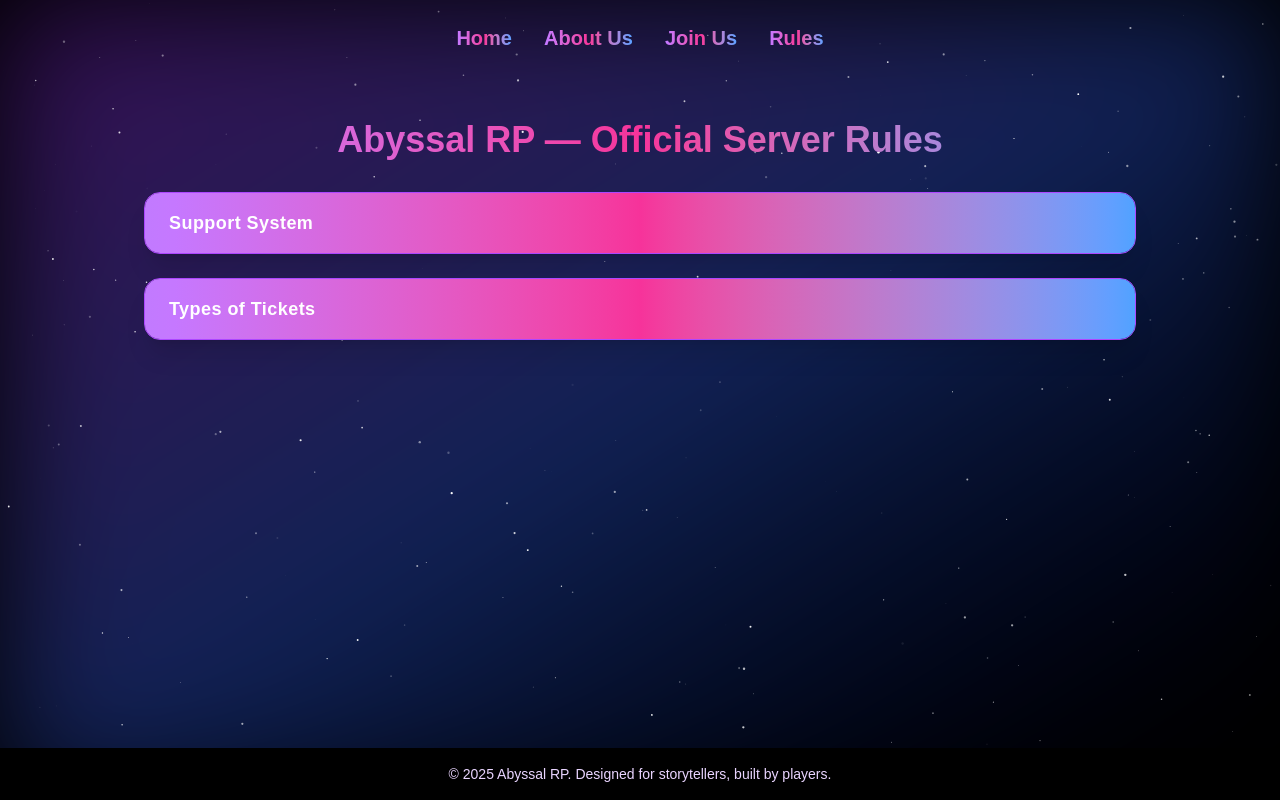
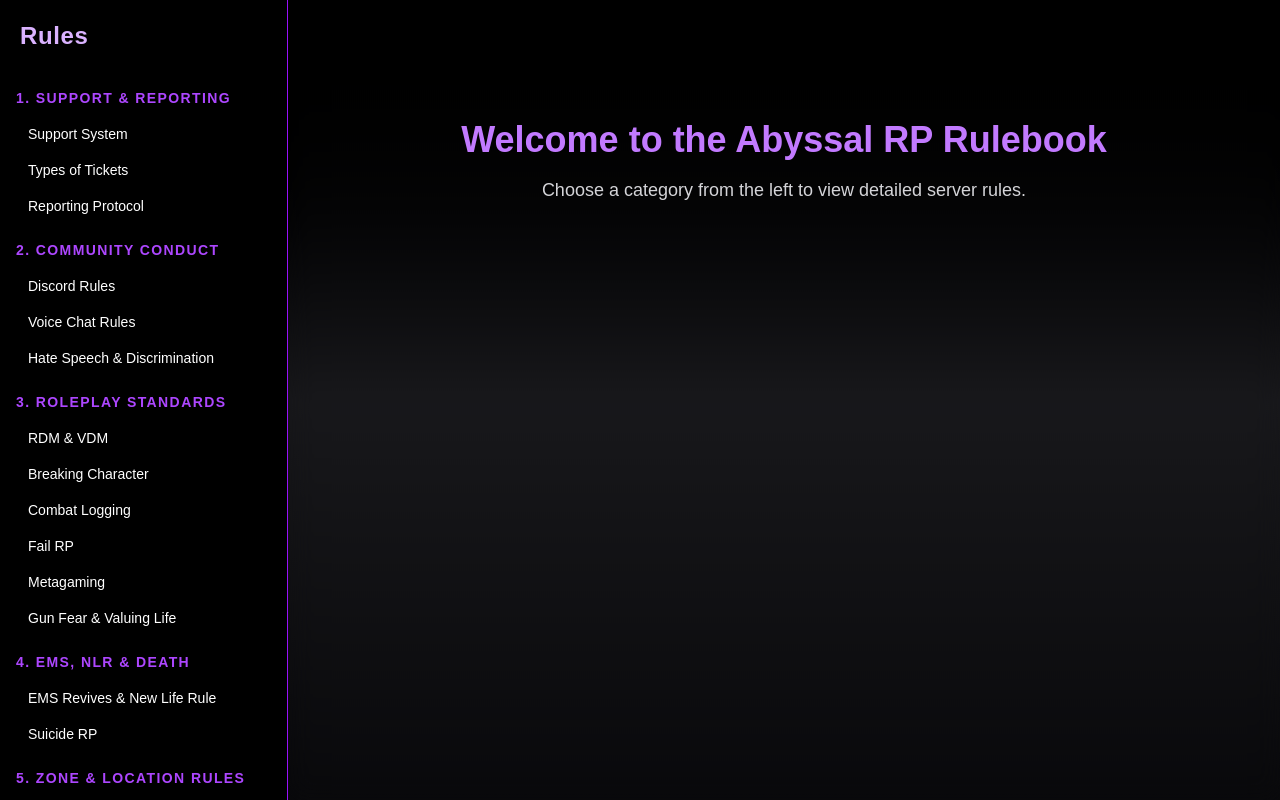
Before and after one commit to AbyssalRP/abyssalrp-nextjs, a Next.js app: page /rules in a window 1280 px wide. Built offline with nearby package versions, Linux system fonts and the light colour scheme.

Commit message:
Add live rules page with sidebar navigation

```diff
--- a/pages/rules.js
+++ b/pages/rules.js
@@ -1,135 +1,137 @@
-import { useEffect, useRef, useState } from 'react';
-import Link from 'next/link';
+import { useState } from 'react';
 
-const RuleSection = ({ title, children, id, activeId }) => {
-  const [open, setOpen] = useState(false);
-  const sectionRef = useRef(null);
-
-  useEffect(() => {
-    const shouldOpen = activeId === id;
-    setOpen(shouldOpen);
-
-    if (shouldOpen && sectionRef.current) {
-      sectionRef.current.scrollIntoView({ behavior: 'smooth', block: 'start' });
-    }
-  }, [activeId, id]);
-
-  return (
-    <div ref={sectionRef} className="border border-purple-500 rounded-2xl overflow-hidden mb-6 shadow-xl backdrop-blur-md bg-gradient-to-br from-black/60 via-purple-900/40 to-blue-900/40">
-      <button
-        onClick={() => setOpen(!open)}
-        className="w-full text-left px-6 py-4 bg-gradient-to-r from-purple-400 via-pink-500 to-blue-400 hover:opacity-90 transition font-semibold text-lg text-white tracking-wide"
-      >
-        {title}
-      </button>
-      {open && (
-        <div className="px-6 py-6 bg-gradient-to-br from-black/80 via-gray-900/80 to-black/80 text-purple-100 space-y-6 italic leading-relaxed tracking-wide font-light text-lg">
-          {children}
-        </div>
-      )}
-    </div>
-  );
-};
-
-const sections = [
-  { id: "support-system", label: "Support System" },
-  { id: "ticket-types", label: "Types of Tickets" },
-  // Add all other sections here...
+const rules = [
+  {
+    title: '1. Support & Reporting',
+    sections: [
+      'Support System',
+      'Types of Tickets',
+      'Reporting Protocol',
+    ],
+  },
+  {
+    title: '2. Community Conduct',
+    sections: [
+      'Discord Rules',
+      'Voice Chat Rules',
+      'Hate Speech & Discrimination',
+    ],
+  },
+  {
+    title: '3. Roleplay Standards',
+    sections: [
+      'RDM & VDM',
+      'Breaking Character',
+      'Combat Logging',
+      'Fail RP',
+      'Metagaming',
+      'Gun Fear & Valuing Life',
+    ],
+  },
+  {
+    title: '4. EMS, NLR & Death',
+    sections: [
+      'EMS Revives & New Life Rule',
+      'Suicide RP',
+    ],
+  },
+  {
+    title: '5. Zone & Location Rules',
+    sections: [
+      'Revealing Locations',
+      'Green Zone',
+    ],
+  },
+  {
+    title: '6. Criminal RP & Heists',
+    sections: [
+      'General Heist Rules',
+      'Hostage Rules',
+      'Negotiations',
+      'Escape & Chases',
+      'PD Limitations',
+      'Cooldowns',
+      'Interference',
+      'Final Word',
+    ],
+  },
+  {
+    title: '7. Gangs & Turf',
+    sections: [
+      'Gang Creation Requirements',
+      'Gang Structure',
+      'Gang Wars',
+      'Bleeding Out & Switching Gangs',
+      'Interaction with PD',
+      'Gang Disbandment',
+    ],
+  },
+  {
+    title: '8. Staff & Developer Conduct',
+    sections: [
+      'Developer Rules',
+    ],
+  },
+  {
+    title: '9. AFK & Queue Holding',
+    sections: [
+      'AFK & Queue Abuse',
+    ],
+  },
+  {
+    title: '10. Key RP Terms',
+    sections: [
+      'Fail RP',
+      'Bleed Out',
+      'Powergaming',
+      'On-sight',
+      'Combat Logging',
+      'Stream Sniping',
+    ],
+  },
 ];
 
 export default function RulesPage() {
-  const [activeId, setActiveId] = useState('');
-  const canvasRef = useRef(null);
-
-  useEffect(() => {
-    const canvas = canvasRef.current;
-    if (!canvas) return;
-
-    const ctx = canvas.getContext('2d');
-    if (!ctx) return;
-
-    let stars = [];
-    const createStars = () => {
-      stars = Array.from({ length: 300 }, () => ({
-        x: Math.random() * canvas.width,
-        y: Math.random() * canvas.height,
-        radius: Math.random() * 1.2,
-        alpha: Math.random(),
-        delta: Math.random() * 0.015 + 0.005,
-      }));
-    };
-
-    const resizeCanvas = () => {
-      canvas.width = window.innerWidth;
-      canvas.height = window.innerHeight;
-      createStars();
-    };
-
-    const animateStars = () => {
-      ctx.clearRect(0, 0, canvas.width, canvas.height);
-
-      stars.forEach((star) => {
-        ctx.beginPath();
-        ctx.arc(star.x, star.y, star.radius, 0, Math.PI * 2);
-        ctx.fillStyle = `rgba(255, 255, 255, ${star.alpha})`;
-        ctx.fill();
-
-        star.alpha += star.delta;
-        if (star.alpha <= 0 || star.alpha >= 1) star.delta = -star.delta;
-      });
-
-      requestAnimationFrame(animateStars);
-    };
-
-    resizeCanvas();
-    animateStars();
-
-    window.addEventListener('resize', resizeCanvas);
-
-    return () => window.removeEventListener('resize', resizeCanvas);
-  }, []);
-
-  useEffect(() => {
-    const handleHashChange = () => {
-      setActiveId(window.location.hash.replace('#', ''));
-    };
-
-    handleHashChange();
-    window.addEventListener('hashchange', handleHashChange);
-
-    return () => window.removeEventListener('hashchange', handleHashChange);
-  }, []);
+  const [activeSection, setActiveSection] = useState(null);
 
   return (
-    <>
-      <div className="pt-20 relative w-full min-h-screen overflow-hidden bg-black">
-        <div className="absolute inset-0 bg-gradient-to-br from-purple-900 via-blue-900 to-black opacity-60 filter blur-3xl"></div>
-
-        <canvas ref={canvasRef} className="absolute inset-0 z-10" />
-
-        <nav className="absolute top-0 z-30 flex justify-center w-full py-6 space-x-8 text-xl font-semibold">
-          <Link href="/" className="bg-gradient-to-r from-purple-400 via-pink-500 to-blue-400 text-transparent bg-clip-text hover:opacity-80 transition-opacity">Home</Link>
-          <Link href="/about" className="bg-gradient-to-r from-purple-400 via-pink-500 to-blue-400 text-transparent bg-clip-text hover:opacity-80 transition-opacity">About Us</Link>
-          <Link href="/join" className="bg-gradient-to-r from-purple-400 via-pink-500 to-blue-400 text-transparent bg-clip-text hover:opacity-80 transition-opacity">Join Us</Link>
-          <Link href="/rules" className="bg-gradient-to-r from-purple-400 via-pink-500 to-blue-400 text-transparent bg-clip-text hover:opacity-80 transition-opacity">Rules</Link>
+    <div className="flex h-screen bg-gradient-to-b from-black via-zinc-900 to-zinc-950 text-white">
+      <aside className="w-72 bg-black bg-opacity-80 border-r border-purple-600 shadow-lg overflow-y-auto">
+        <div className="p-5 text-2xl font-bold tracking-wide text-purple-300">Rules</div>
+        <nav className="space-y-1 px-4 pb-8">
+          {rules.map((category, index) => (
+            <div key={index}>
+              <div className="text-sm text-purple-500 uppercase font-bold mt-4 mb-2 tracking-widest">
+                {category.title}
+              </div>
+              {category.sections.map((section, sIndex) => (
+                <button
+                  key={sIndex}
+                  onClick={() => setActiveSection(`${category.title} - ${section}`)}
+                  className="w-full text-left px-3 py-2 text-sm font-medium rounded-md hover:bg-purple-900/40 transition"
+                >
+                  {section}
+                </button>
+              ))}
+            </div>
+          ))}
         </nav>
-
-        <div className="relative z-20 max-w-5xl mx-auto px-4 py-10 text-purple-100" id="rules-top">
-          <h1 className="text-4xl font-bold mb-8 text-center text-transparent bg-clip-text bg-gradient-to-r from-purple-400 via-pink-500 to-blue-400">
-            Abyssal RP — Official Server Rules
-          </h1>
-
-          {sections.map((section) => (
-            <RuleSection key={section.id} id={section.id} title={section.label} activeId={activeId}>
-              <p>Detailed rules and information about {section.label}.</p>
-            </RuleSection>
-          ))}
-        </div>
-
-        <footer className="absolute bottom-0 z-20 w-full py-4 text-center text-sm text-purple-200 bg-black bg-opacity-60">
-          © 2025 Abyssal RP. Designed for storytellers, built by players.
-        </footer>
-      </div>
-    </>
+      </aside>
+      <main className="flex-1 p-10 overflow-y-auto backdrop-blur-md">
+        {activeSection ? (
+          <div className="max-w-4xl mx-auto">
+            <h2 className="text-3xl font-bold text-purple-300 mb-6 drop-shadow">{activeSection}</h2>
+            <p className="text-base leading-relaxed text-zinc-200/90">
+              (This is placeholder content for <span className="text-purple-400">{activeSection}</span>. Paste the full rule text here.)
+            </p>
+          </div>
+        ) : (
+          <div className="max-w-3xl mx-auto text-center mt-20">
+            <h1 className="text-4xl font-bold text-purple-400 mb-4">Welcome to the Abyssal RP Rulebook</h1>
+            <p className="text-lg text-zinc-300">Choose a category from the left to view detailed server rules.</p>
+          </div>
+        )}
+      </main>
+    </div>
   );
 }
```
